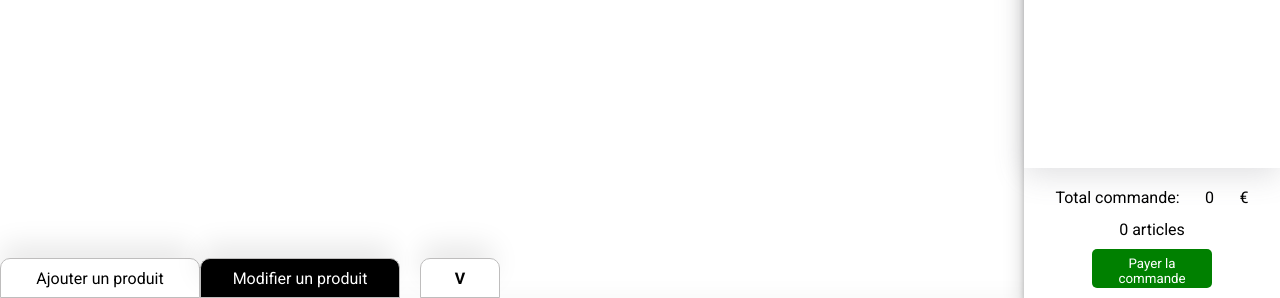
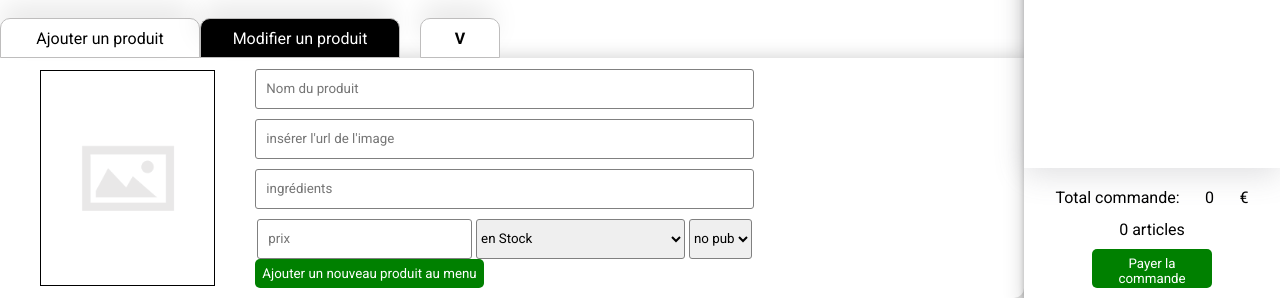
Before and after one commit to allsgit/Food-Delivery, a React (Create React App) app: page / in a window 1280 px wide. Shown: the part 502-800 px from the top of the page. Built offline with nearby package versions, Linux system fonts and the light colour scheme.

Commit message:
preview when img url is paste ok , clear field on submit ok

```diff
--- a/src/components/AdminPannel.jsx
+++ b/src/components/AdminPannel.jsx
@@ -1,8 +1,10 @@
 import React from 'react';
 import styled from 'styled-components';
 import { keyframes } from 'styled-components';
-import { useRef, useState } from 'react';
+import { useRef, useState, useEff } from 'react';
 import { v4 as uuidv4 } from 'uuid';
+import Button from './Button';
+import ImgPreviewForCard from './assets/images/image-preview.png';
 
 // ANIMATIONS //
 
@@ -79,7 +81,7 @@ const SubInputsWrapper = styled.div`
   justify-content: center;
 `;
 
-const ProductImg = styled.div`
+const ProductImg = styled.img`
   width: 180px;
   height: 90%;
   border: 1px solid black;
@@ -88,6 +90,8 @@ const ProductImg = styled.div`
   display: flex;
   align-items: center;
   justify-content: center;
+  object-fit: contain;
+  animation: 0.2s ${showPannelAdminAnim};
 `;
 
 const PriceInput = styled.input`
@@ -146,9 +150,11 @@ function AdminPannel(props) {
   const ingredientsRef = useRef();
   const [selectStock, setSelectStock] = useState('en stock');
   const [selectPub, setSelectPub] = useState('no pub');
-  const [hidePannel, setHidePannel] = useState('0px');
+  const [hidePannel, setHidePannel] = useState('240px');
+  const [imgPreview, setImgPreview] = useState(ImgPreviewForCard);
+  const copyOfBurgerList = [...props.burgerList];
 
-  const copyOfBurgerList = [...props.burgerList];
+  // push new product to sale dashboard from admin input pannel
   const PushNewProduct = () => {
     copyOfBurgerList.push({
       name: nameRef.current.value,
@@ -162,6 +168,24 @@ function AdminPannel(props) {
     props.setBurgerlist(copyOfBurgerList);
   };
 
+// CHECK IF INPUT CONTAINT HTTP LINK TO IMAGE
+  const imgCheckerToDisplayPreview = (e) => {
+    if (e.target.value.includes('http' || 'https' || 'ftp' || "data")) {
+      setImgPreview(imgRef.current.value);
+    } else {
+      setImgPreview(ImgPreviewForCard);
+    }
+  };
+
+  // clear Filed
+
+  const ClearField = () => {
+    setImgPreview(ImgPreviewForCard)
+    imgRef.current.value = ""
+    nameRef.current.value = ""
+    ingredientsRef.current.value = ""
+    priceRef.current.value = ""
+  }
   return (
     <AdminPannelWrapper size={hidePannel}>
       <MenuTabAdd>Ajouter un produit</MenuTabAdd>
@@ -173,12 +197,16 @@ function AdminPannel(props) {
       >
         V
       </MenuHide>
-      <ProductImg src={''}></ProductImg>
+      <ProductImg src={imgPreview}></ProductImg>
       <InputsWrapper>
         <ItemInput placeholder="Nom du produit" ref={nameRef}></ItemInput>
         <ItemInputImg
           placeholder="insérer l'url de l'image"
           ref={imgRef}
+
+          onChange={(e) => {
+            imgCheckerToDisplayPreview(e);
+          }}
         ></ItemInputImg>
 
         <IngredientsInput
@@ -202,9 +230,9 @@ function AdminPannel(props) {
             <OptionTxt value="pub">pub</OptionTxt>
           </AdsInput>
         </SubInputsWrapper>
-        <SubmitBtn onClick={() => PushNewProduct()}>
-          Ajouter un nouveau produit au menu
-        </SubmitBtn>
+        <Button HandleSumbit={() => PushNewProduct() + ClearField()} buttonUtility={"  Ajouter un nouveau produit au menu"} customSize={"150"}/>
+
+
       </InputsWrapper>
     </AdminPannelWrapper>
   );
--- a/src/components/Button.jsx
+++ b/src/components/Button.jsx
@@ -37,7 +37,7 @@ const BaseButton = styled.button`
     content: '';
     background-color: ${(props) => (props.customHover ? props.customHover : 'orange')};
     height: 40px;
-    width: 200px;
+    width: 290px;
   }
   &:hover {
     color: black;
--- a/src/components/SideCart.jsx
+++ b/src/components/SideCart.jsx
@@ -20,6 +20,7 @@ const SideCartWrapper = styled.div`
   position: fixed;
   display: flex;
   z-index: 20;
+
   align-items: center;
   flex-direction: column;
   right: 0;
@@ -54,6 +55,8 @@ const CartHolderWrapper = styled.div`
   margin-bottom: 10px;
   height: 90%;
   width: 100%;
+  scroll-behavior: smooth;
+
 `;
 
 const TotalPrice = styled.p`
```
Also changed, not shown: src/components/assets/images/image-preview.png (added), src/components/assets/images/white back.webp (added).
